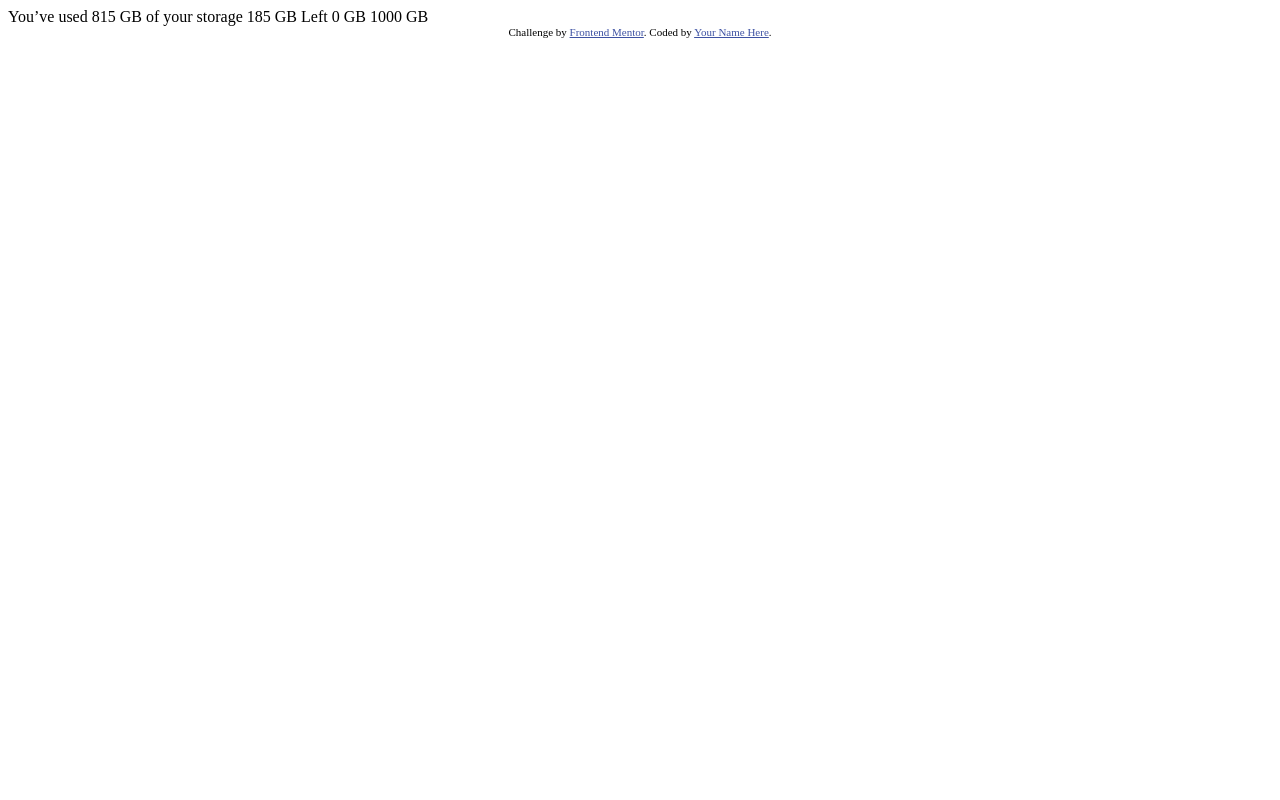
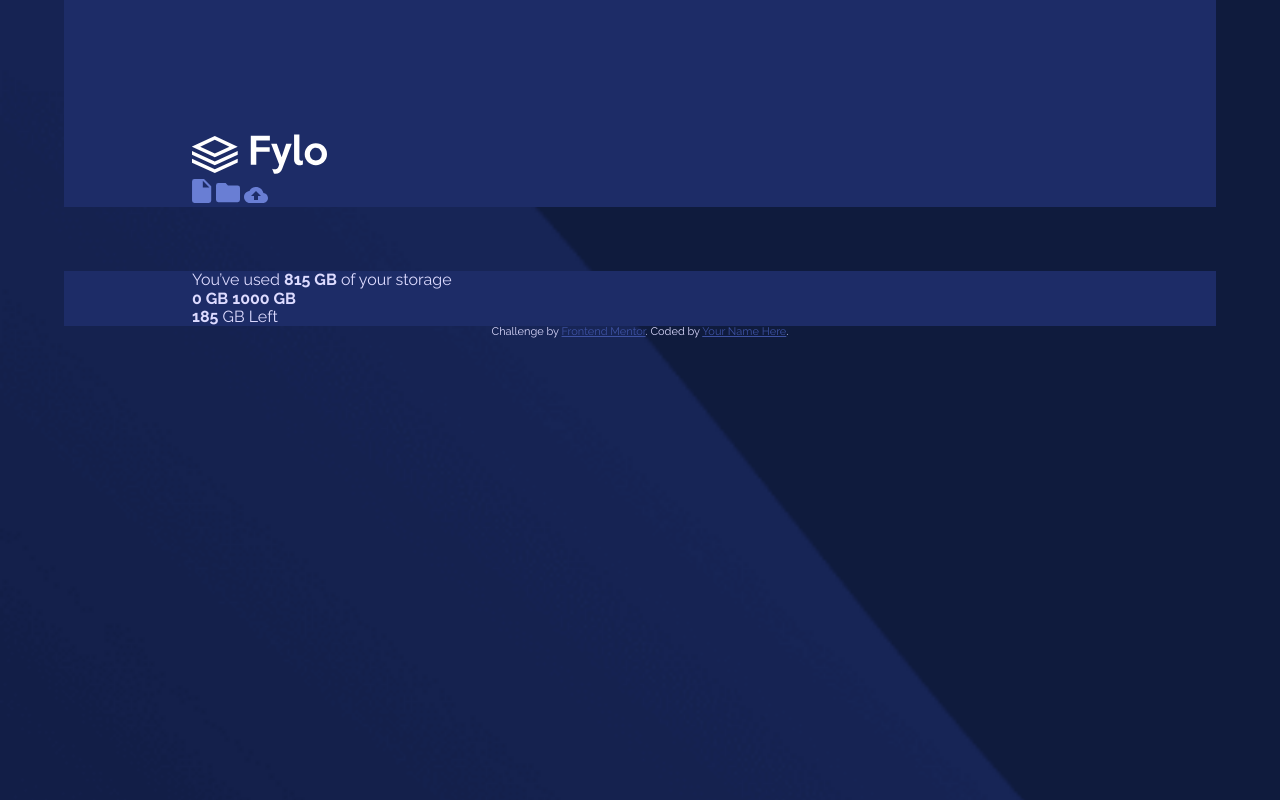
Before and after one commit to psiqueiros/fyloDataStorage, a plain HTML site: page index.html in a window 1280 px wide. Drawn offline with nearby package versions, Linux system fonts and the light colour scheme.

Commit message:
Base Styles added, struggled with Layout

```diff
--- /dev/null
+++ b/css/main.scss
@@ -0,0 +1,49 @@
+@import url('https://fonts.googleapis.com/css2?family=Raleway:wght@400;700&display=swap');
+
+/*CSS reset xD ñlasdjfañ*/
+@import '../../normalize.css';
+* {
+    margin: 0;
+    padding: 0;
+    box-sizing: border-box;
+}
+
+
+/*Base Styles*/
+* {
+    font-family: 'Raleway', sans-serif;
+    color:hsl(243, 100%, 93%);
+}
+
+body {
+    height: 100vh;
+    background-image: url(../images/bg-mobile.png);
+    background-size: cover;
+
+    .container {
+        background-color:hsl(228, 56%, 26%);
+
+        .btn {
+            background-color:hsl(229, 57%, 11%);
+        }
+    }
+}
+
+/*Layout Modules!!!*/
+
+.container {
+    width: 90%;
+    margin: 0 5%;
+    padding: 0 10%;
+}
+
+header {
+    .logo {
+        margin-top: 15%;
+    }
+
+}
+
+main {
+    margin-top: 5%;
+}
--- a/index.html
+++ b/index.html
@@ -5,6 +5,7 @@
   <meta name="viewport" content="width=device-width, initial-scale=1.0"> <!-- displays site properly based on user's device -->
 
   <link rel="icon" type="image/png" sizes="32x32" href="./images/favicon-32x32.png">
+  <link rel="stylesheet" href="css/main.css">
 
   <title>Frontend Mentor | Fylo data storage component</title>
 
@@ -16,12 +17,36 @@
 </head>
 <body>
 
-  You’ve used 815 GB of your storage
+  <header>
+    <div class="container">
+      <img src="images/logo.svg" alt="Fylo's logo" class="logo">
 
-  185 GB Left
+      <nav>
+        <img src="images/icon-document.svg" alt="document icon">
+        <img src="images/icon-folder.svg" alt="folder icon">
+        <img src="images/icon-upload.svg" alt="upload icon">
+      </nav>
+    </div>
+  </header>
 
-  0 GB
-  1000 GB
+  <main>
+    <div class="container">
+      <p>You’ve used <b>815 GB</b> of your storage</p>
+
+      <div class="slider">
+        <div class="progBar">
+          <span class="thumb"></span>
+        </div>
+      </div>
+
+      <b class="range">0 GB</b>
+      <b class="range">1000 GB</b>
+
+      <div class="counter">
+        <p><b>185</b> GB Left</p>
+      </div>
+    </div>
+  </main>
 
   <div class="attribution">
     Challenge by <a href="https://www.frontendmentor.io?ref=challenge" target="_blank">Frontend Mentor</a>.
```
Also changed, not shown: css/main.css (added), 1 other file.
